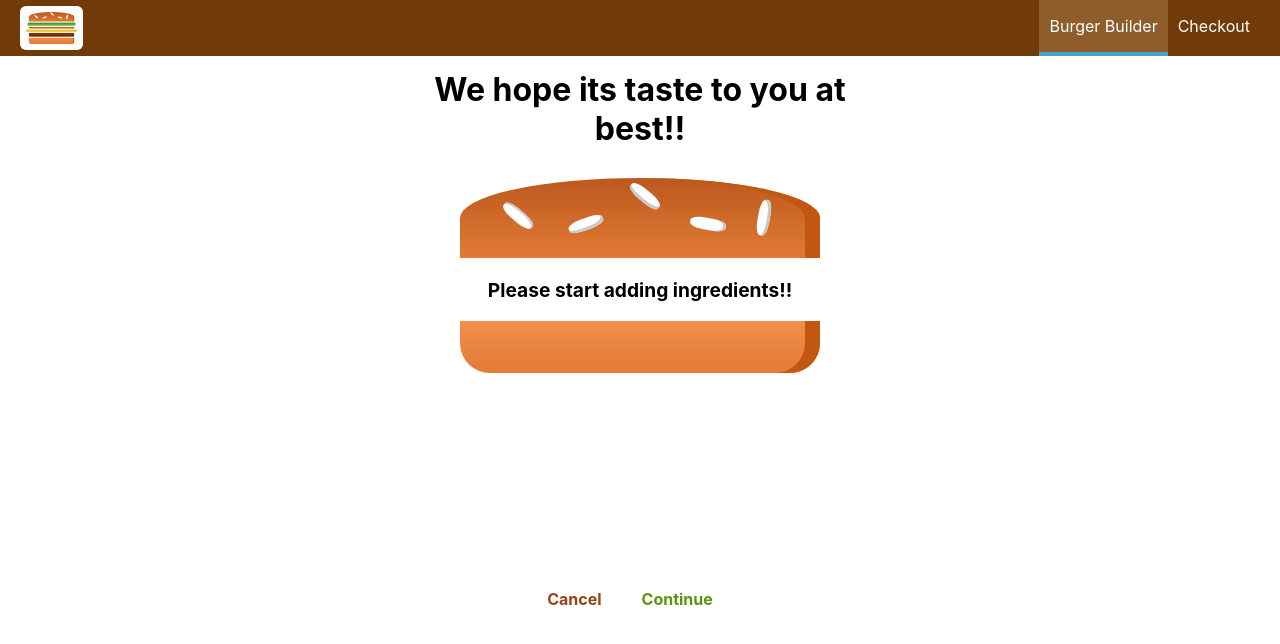
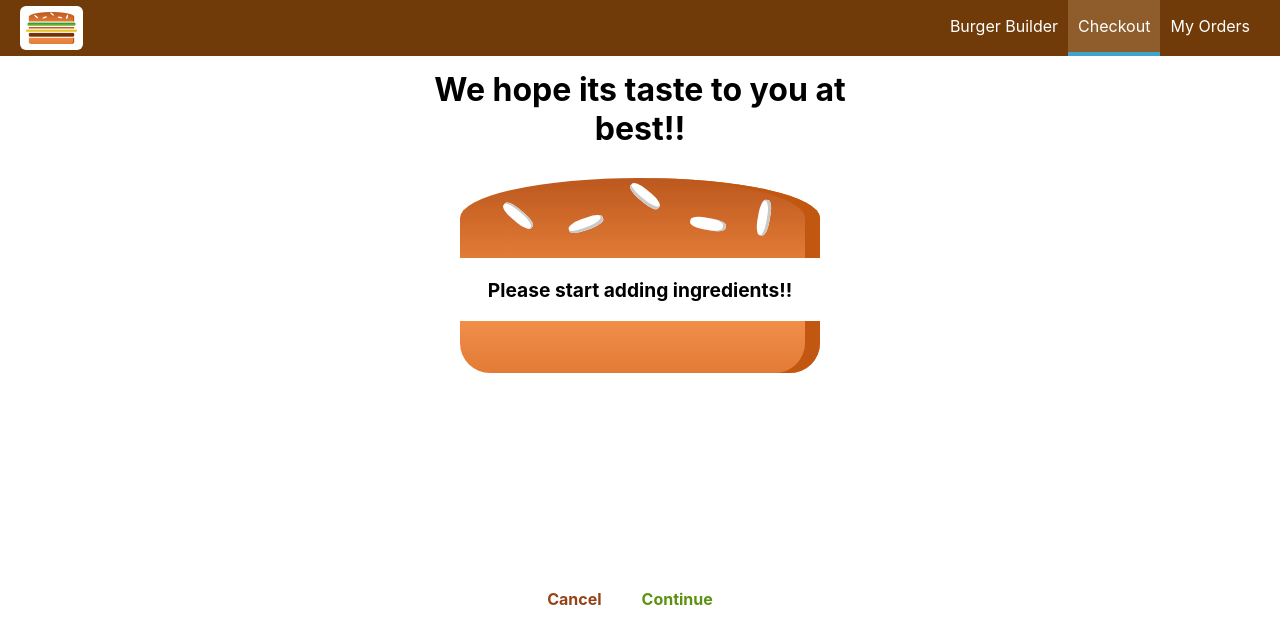
Before and after one commit to navneetgupta/burger_builder, a React (Create React App) app: page /checkout in a window 1280 px wide. Shown: the top 644 px of the page. Built offline with nearby package versions, Linux system fonts and the light colour scheme.

Commit message:
Lecture 257. Implementing Navigation Links

```diff
--- a/src/components/Navigation/NavigationItems/NavigationItem/NavigationItem.js
+++ b/src/components/Navigation/NavigationItems/NavigationItem/NavigationItem.js
@@ -1,12 +1,17 @@
 import React from "react";
 import classes from "./NavigationItem.module.css";
+import { NavLink } from "react-router-dom";
 
 const NavigationItem = props => {
   return (
     <li className={classes.NavigationItem}>
-      <a href={props.link} className={props.active ? classes.active : null}>
+      <NavLink
+        to={props.link}
+        activeClassName={classes.active}
+        exact={props.exact}
+      >
         {props.children}
-      </a>
+      </NavLink>
     </li>
   );
 };
--- a/src/components/Navigation/NavigationItems/NavigationItems.js
+++ b/src/components/Navigation/NavigationItems/NavigationItems.js
@@ -5,10 +5,11 @@ import classes from "./NavigationItems.module.css";
 const NavigationItems = props => {
   return (
     <ul className={classes.NavigationItems}>
-      <NavigationItem link="/" active>
+      <NavigationItem link="/" exact>
         Burger Builder
       </NavigationItem>
-      <NavigationItem link="/">Checkout</NavigationItem>
+      <NavigationItem link="/checkout">Checkout</NavigationItem>
+      <NavigationItem link="/orders">My Orders</NavigationItem>
     </ul>
   );
 };
```
